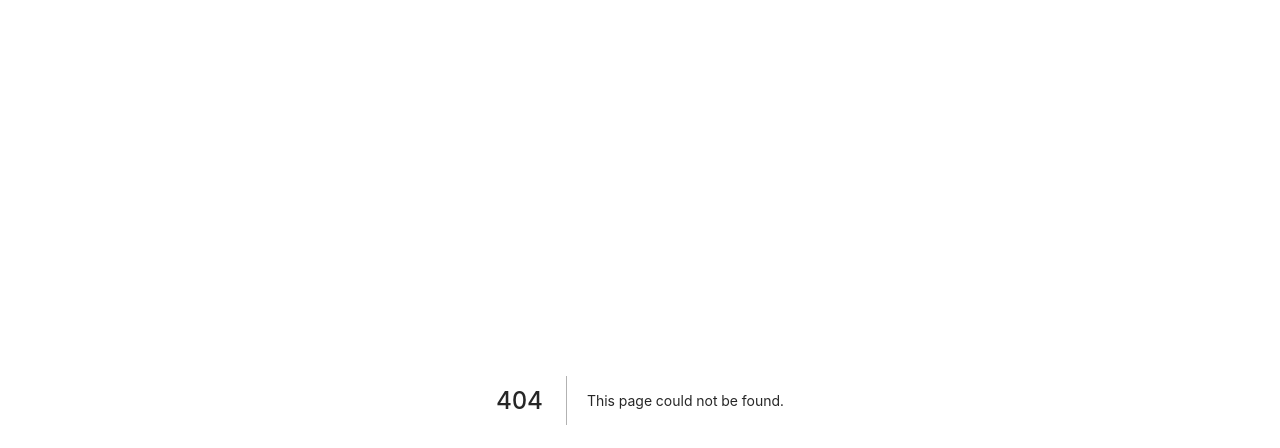
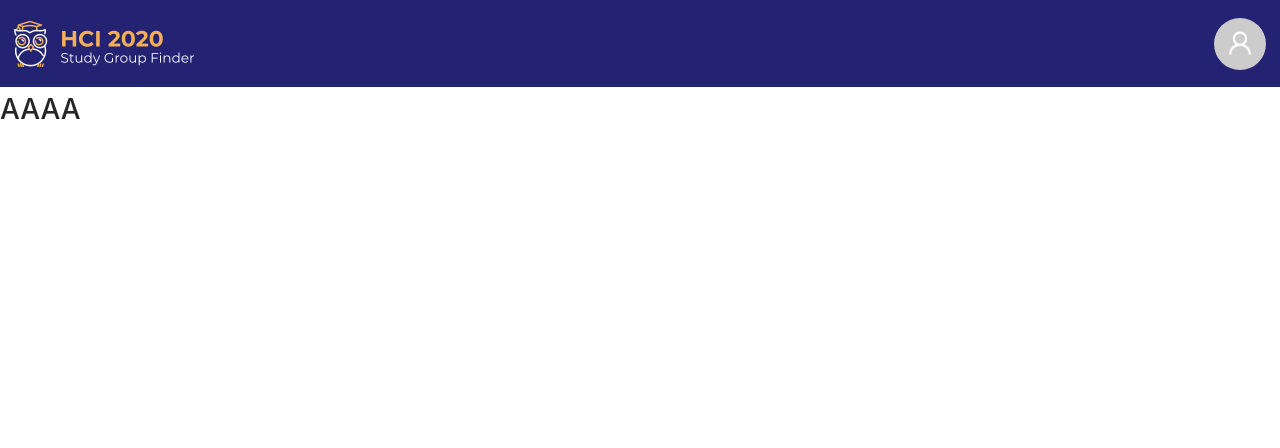
Before and after one commit to theanh226/hci2020, a Next.js app: page /landing-page in a window 1280 px wide. Before the commit this address had no page. Shown: the top 448 px of the page. Built offline with nearby package versions, Linux system fonts and the light colour scheme.

Commit message:
create header

```diff
--- /dev/null
+++ b/layouts/Header/Header.module.css
@@ -0,0 +1,10 @@
+.header {
+  background-color: #242273;
+}
+.logo {
+  padding: 1.5em 0em 1em 1em;
+}
+.avatar {
+  text-align: right;
+  padding: 1.25em 1em 0 0;
+}
--- /dev/null
+++ b/layouts/Header/index.js
@@ -0,0 +1,19 @@
+import React from 'react';
+import { Row, Col } from 'antd';
+import { Avatar } from 'antd';
+import { UserOutlined } from '@ant-design/icons';
+import Image from 'next/image';
+import styles from './Header.module.css';
+
+export default function Header() {
+  return (
+    <Row justify="space-between" className={styles.header}>
+      <Col span={12} className={styles.logo}>
+        <Image src="/logo.png" alt="logo" width={181} height={46} />
+      </Col>
+      <Col span={12} className={styles.avatar}>
+        <Avatar size={52} icon={<UserOutlined />} />
+      </Col>
+    </Row>
+  );
+}
--- a/layouts/index.js
+++ b/layouts/index.js
@@ -0,0 +1,11 @@
+import React, { Fragment } from 'react';
+import Header from './Header/index';
+
+export default function Layout({ children }) {
+  return (
+    <Fragment>
+      <Header />
+      {children}
+    </Fragment>
+  );
+}
--- a/pages/_app.js
+++ b/pages/_app.js
@@ -1,5 +1,5 @@
-import "../styles/globals.css";
-import "antd/dist/antd.css";
+import '../styles/globals.css';
+import 'antd/dist/antd.css';
 
 function MyApp({ Component, pageProps }) {
   return <Component {...pageProps} />;
--- /dev/null
+++ b/pages/landing-page/index.js
@@ -0,0 +1,10 @@
+import React from 'react';
+import Layout from '../../layouts/index';
+
+export default function LandingPage() {
+  return (
+    <Layout>
+      <h1>AAAA</h1>
+    </Layout>
+  );
+}
```
Also changed, not shown: public/logo.png (added).
